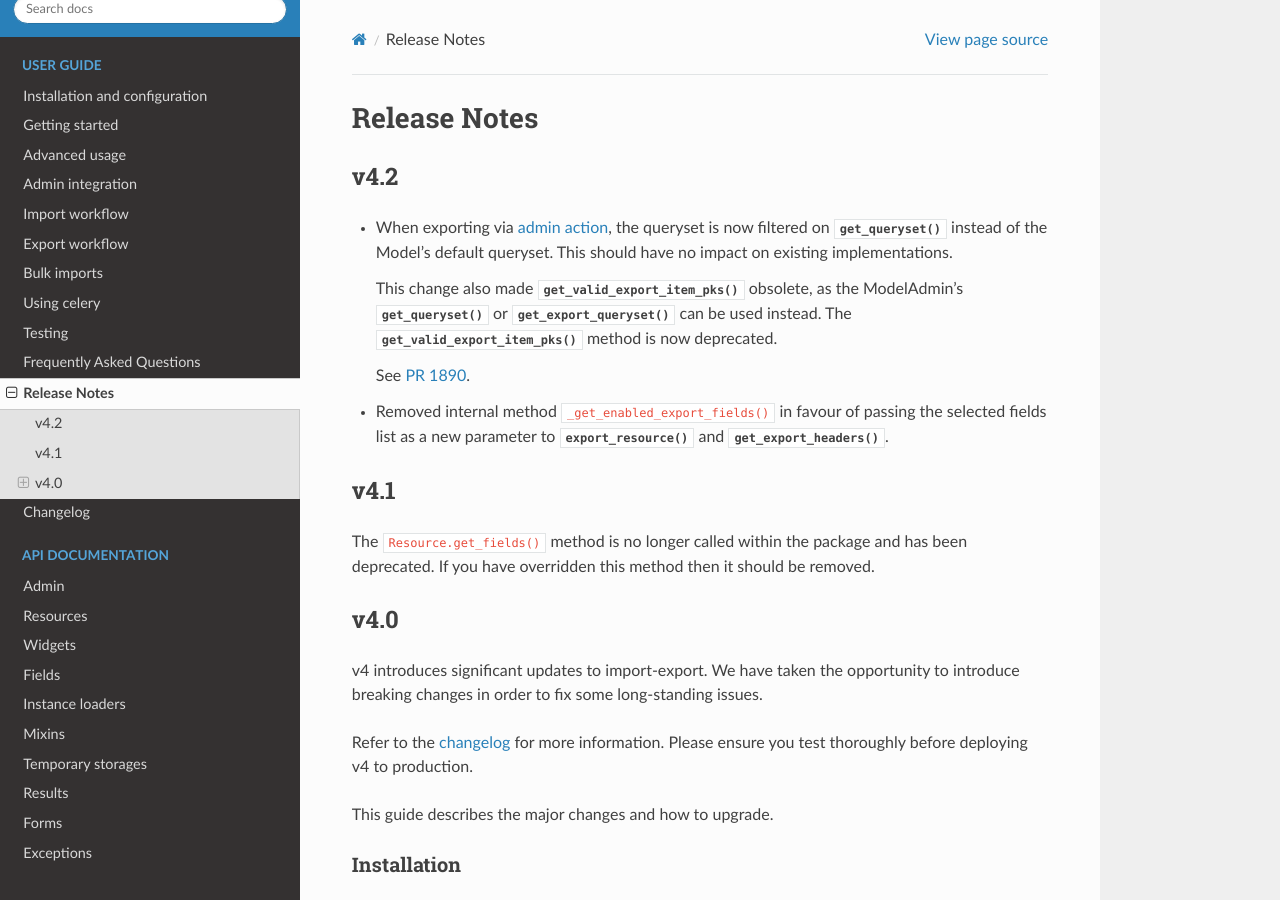
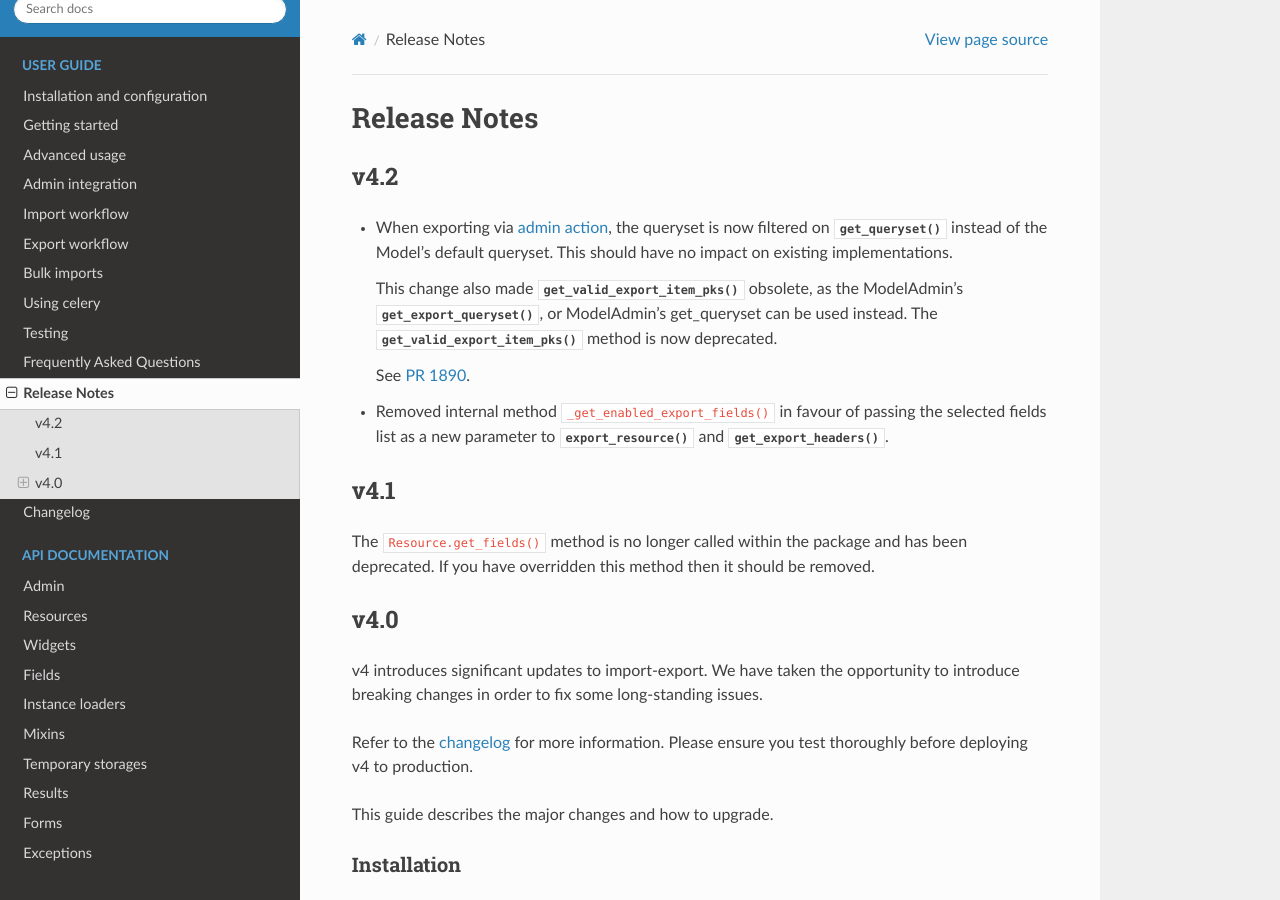
Before and after one commit to django-import-export/django-import-export, a Sphinx documentation site: the page built from docs/release_notes.rst, in a window 1280 px wide and 900 px high. Built offline with Sphinx 7.4.7 and the Read the Docs theme 2.0.0, drawn with Linux system fonts in a browser that asks for light colours; pages that are not in the unit, such as notebooks, are missing from menus; the version number could not be read and is left out.

Commit message:
updated release notes

```diff
--- a/docs/release_notes.rst
+++ b/docs/release_notes.rst
@@ -10,9 +10,9 @@
   This should have no impact on existing implementations.
 
   This change also made :meth:`~import_export.admin.ExportMixin.get_valid_export_item_pks` obsolete, as the
-  ModelAdmin's :meth:`~import_export.admin.ExportMixin.get_queryset` or
-  :meth:`~import_export.admin.ExportMixin.get_export_queryset` can be used instead. The
-  :meth:`~import_export.admin.ExportMixin.get_valid_export_item_pks` method is now deprecated.
+  ModelAdmin's :meth:`~import_export.admin.ExportMixin.get_export_queryset`, or
+  ModelAdmin's get_queryset can be used instead.
+  The :meth:`~import_export.admin.ExportMixin.get_valid_export_item_pks` method is now deprecated.
 
   See `PR 1890 <https://github.com/django-import-export/django-import-export/issues/1890>`_.
 
```
